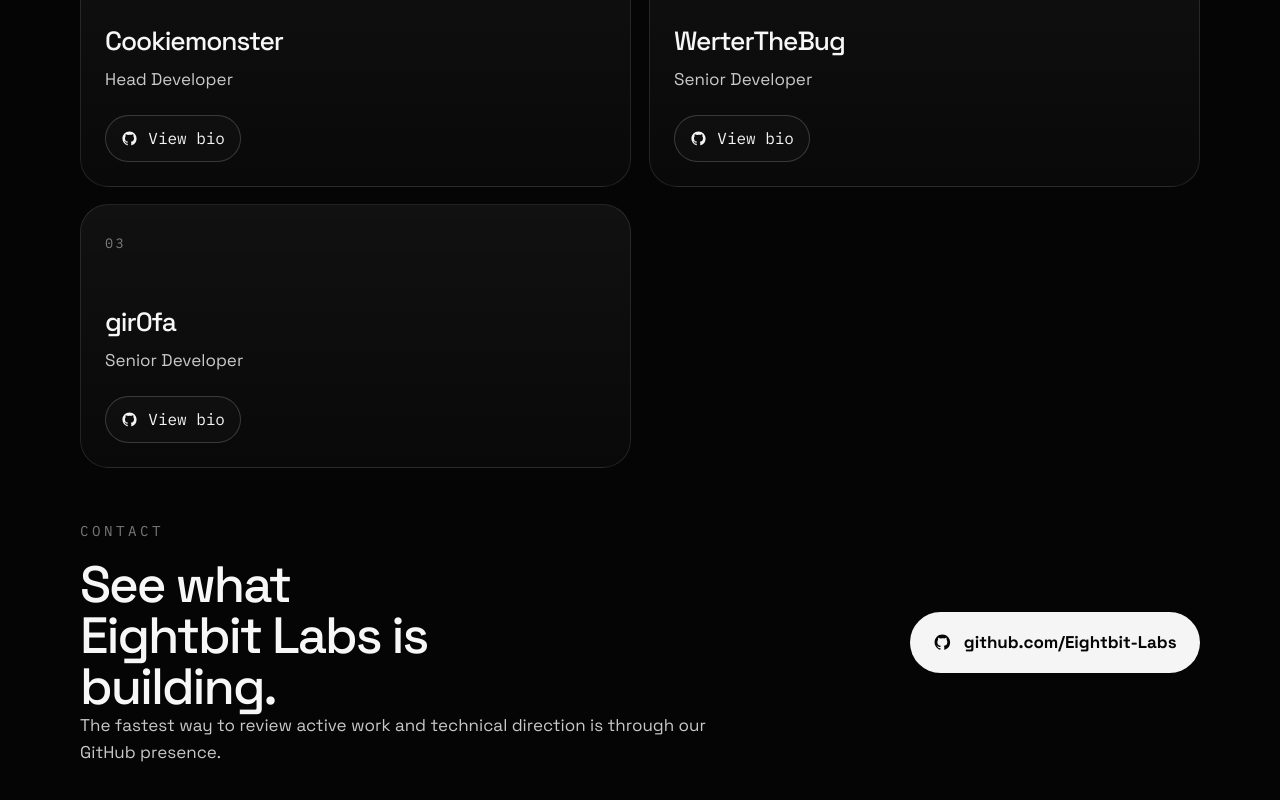
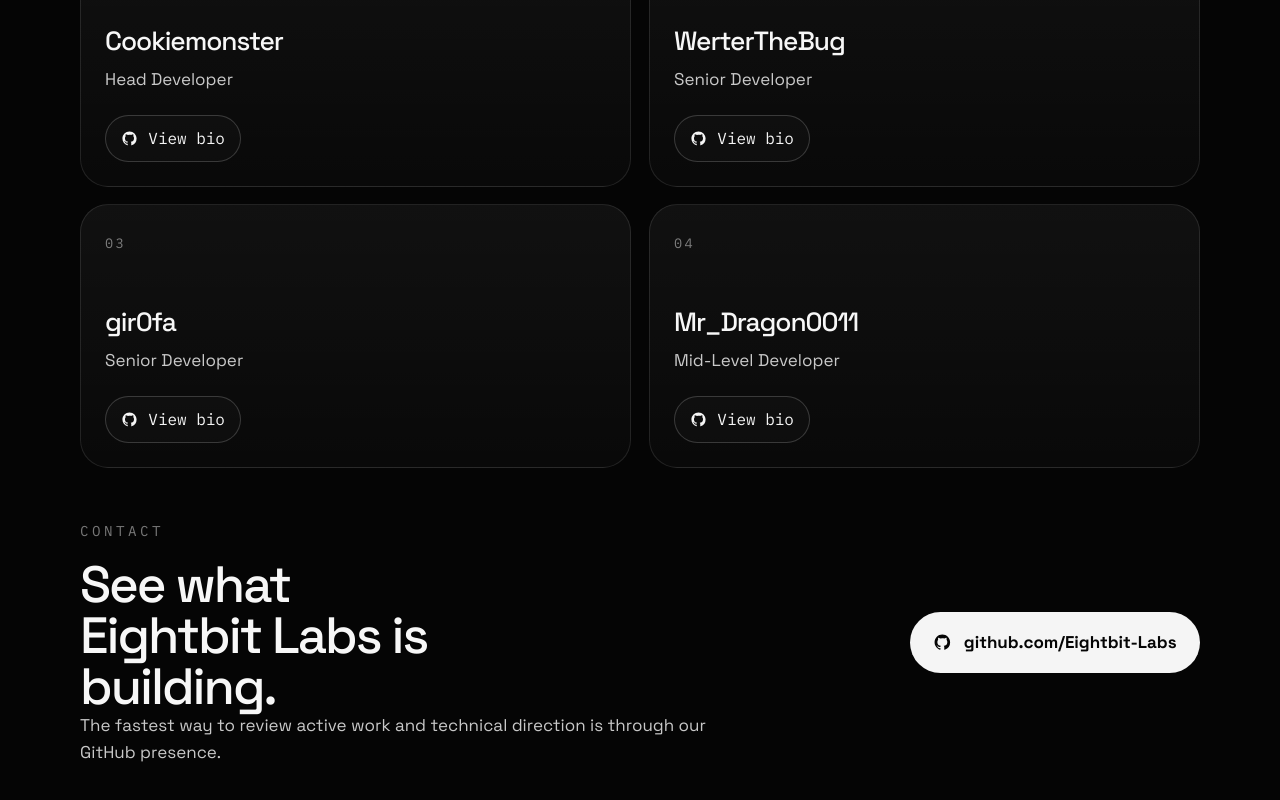
Before and after one commit to Eightbit-Labs/website, a React (Vite) app: page / in a window 1280 px wide. Shown: the part 2030-2830 px from the top of the page. Built offline with nearby package versions, Linux system fonts and the light colour scheme.

Commit message:
feat: new team member

```diff
--- a/src/App.css
+++ b/src/App.css
@@ -401,6 +401,10 @@
   transition-delay: 210ms;
 }
 
+.stagger-4 {
+  transition-delay: 280ms;
+}
+
 @keyframes buttonSheen {
   0% {
     transform: translateX(-140%);
--- a/src/App.tsx
+++ b/src/App.tsx
@@ -209,6 +209,21 @@ function App() {
               View bio
             </a>
           </article>
+
+          <article className="team-card reveal stagger-4">
+            <span className="card-index">04</span>
+            <h3>Mr_Dragon0011</h3>
+            <p className="team-role">Mid-Level Developer</p>
+            <a
+              className="team-link btn-animated"
+              href="https://github.com/MrDragon0011"
+              target="_blank"
+              rel="noreferrer"
+            >
+              <GithubIcon />
+              View bio
+            </a>
+          </article>
         </div>
       </section>
 
```
